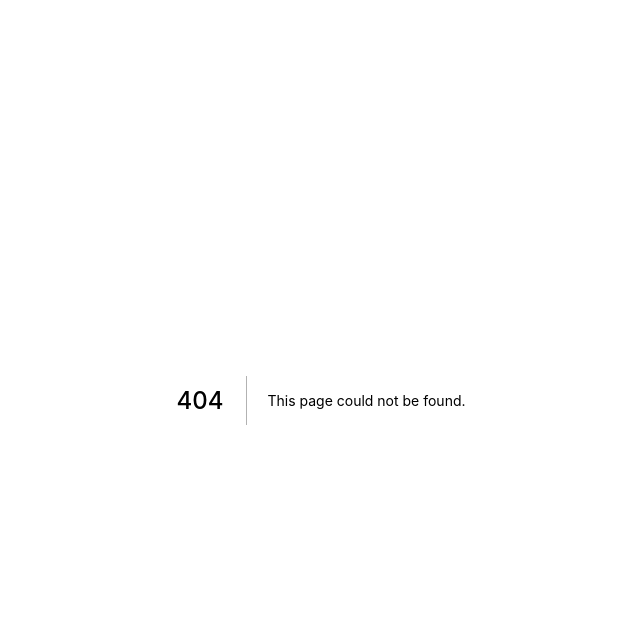
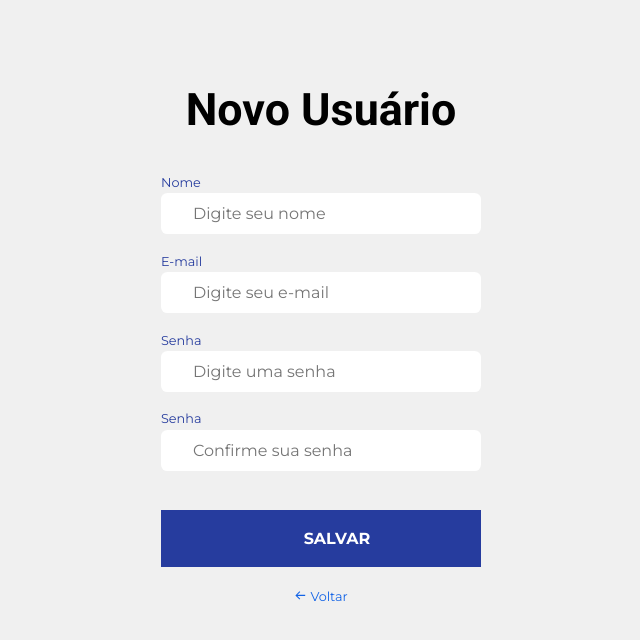
Before and after one commit to AndersonUfop/Treinamento-React-JS-VisaoJR, a Next.js app: page /newUser in a window 1280 px wide. Before the commit this address had no page. Shown: the top 640 px of the page, without its empty margins (319-959 px from the left). Built offline with nearby package versions, Linux system fonts and the light colour scheme.

Commit message:
Page New User

```diff
--- a/src/components/InputWithoutIcon.tsx
+++ b/src/components/InputWithoutIcon.tsx
@@ -4,6 +4,8 @@ interface InputProps {
     name: string;
     title: string;
     type: string;
+    placeholder?: string;
+
 }
 
 
@@ -11,13 +13,19 @@ export function InputWithoutIcon({
     name,
     title,
     type,
+    placeholder,
 }: InputProps ) {
     return (
        <div className={styles.inputContainer}>
            <label className={styles.legend}>{title}</label>
            <div className={styles.inputContent}>
 
-           <input className={styles.inputText} type={type} name={name}/>
+           <input
+            className={styles.inputText}
+            type={type}
+            name={name}
+            placeholder={placeholder}
+            />
 
            </div>
 
--- /dev/null
+++ b/src/pages/newUser.tsx
@@ -0,0 +1,62 @@
+import Head from 'next/head';
+
+import React from 'react';
+import { BiArrowBack } from 'react-icons/bi';
+import { Button } from '../components/Button';
+import { InputWithoutIcon } from '../components/InputWithoutIcon';
+import styles from '../styles/pages/newUser.module.css';
+
+export default function newUser() {
+    return (
+        <main className={styles.container}>
+            <Head>
+                <title>Novo Usuário</title>
+            </Head>
+
+            <h1>Novo Usuário</h1>
+
+            <form className={styles.formContainer}>
+                <InputWithoutIcon
+                    name="name"
+                    title="Nome"
+                    type="text"
+                    placeholder="Digite seu nome"
+
+                />
+                <InputWithoutIcon
+                    name="email"
+                    title="E-mail"
+                    type="email"
+                    placeholder="Digite seu e-mail"
+                />
+
+                <InputWithoutIcon
+                    name="password"
+                    title="Senha"
+                    type="password"
+                    placeholder="Digite uma senha"
+                />
+
+                <InputWithoutIcon
+                    name="password-confirmation"
+                    title="Senha"
+                    type="password"
+                    placeholder="Confirme sua senha"
+                />
+
+                <Button name="SALVAR" color="#263C9E"/>
+
+                <div className={styles.footer}>
+                    <a href="login">
+                        <span>
+                        <BiArrowBack/> Voltar</span>
+                    </a>
+                </div>
+
+            </form>
+
+
+        </main>
+
+    );
+}
--- /dev/null
+++ b/src/styles/pages/newUser.module.css
@@ -0,0 +1,37 @@
+.container {
+    padding: 2.8rem 0;
+    display: flex;
+    flex-direction: column;
+    align-items: center;
+}
+
+.container .back {
+    display: flex;
+    align-items: center;
+}
+
+.container h1 {
+    font-family: 'Roboto';
+    font-size: 2.8rem;
+    margin: 2.4rem 0;
+}
+
+.container form .footer {
+    display: flex;
+    flex-direction: row;
+    justify-content: center;
+
+    margin-top: 1.2rem;
+}
+
+.container form .footer a span {
+    font-family: 'Montserrat';
+    font-size: 0.8rem;
+    color: #1263E6;
+
+    transition: opacity 0.2s;
+}
+
+.container form .footer a span:hover {
+    opacity: 0.6;
+}
```
Also changed, not shown: src/components/Input.tsx (+9 -2 lines), src/pages/expenses.tsx (+9 -2 lines), src/pages/login.tsx (+12 -3 lines).
